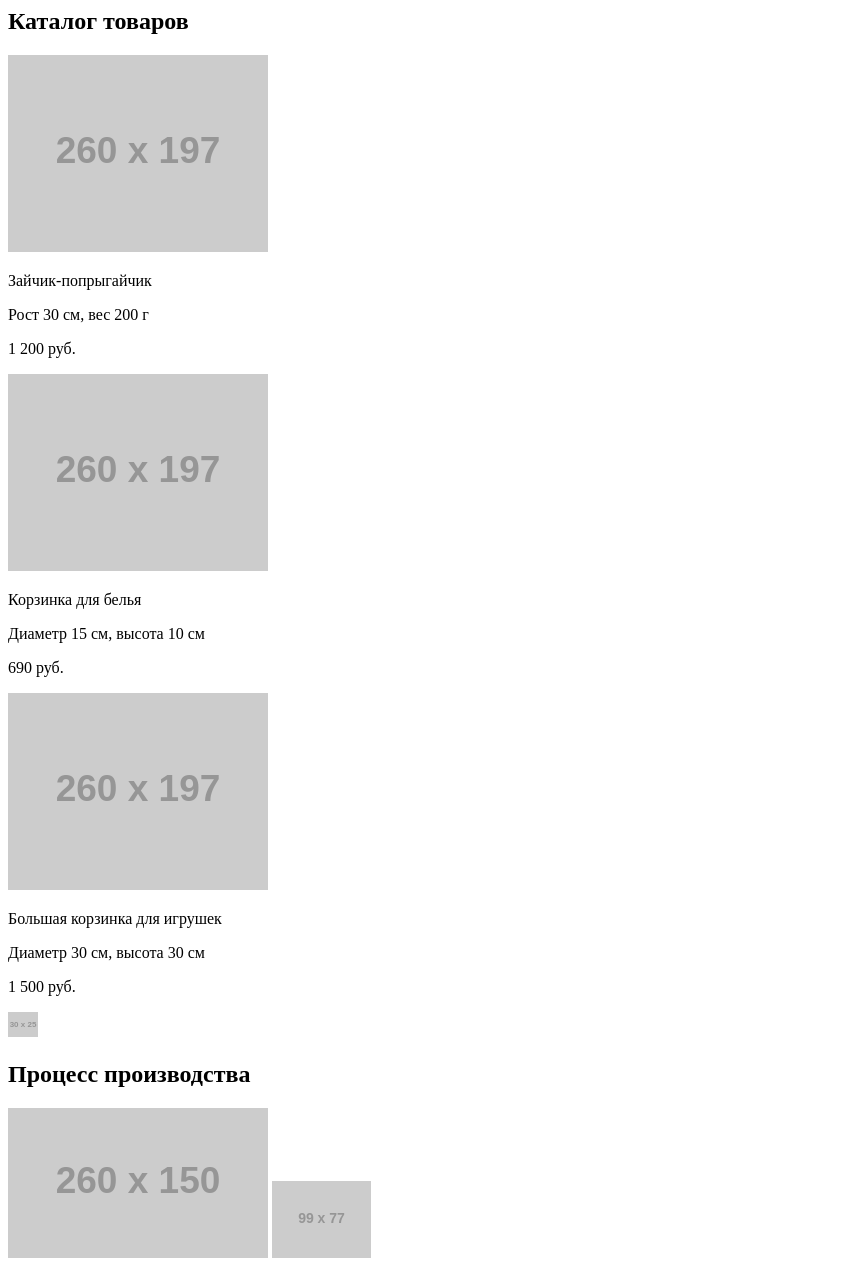
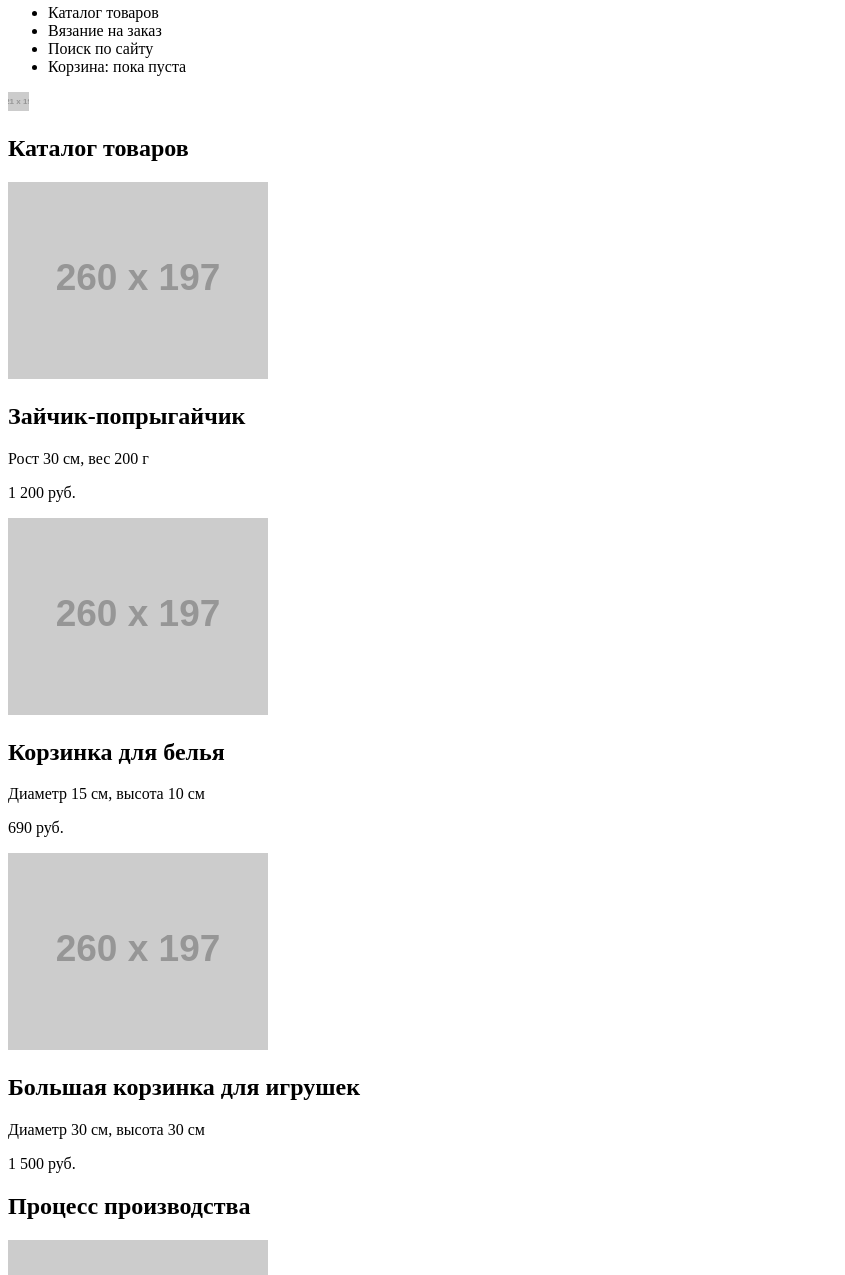
Before and after one commit to martolodyaouank/360823-mishka, a website: page catalog.html in a window 1280 px wide. Shown: the part 59-1334 px from the top of the page, without its empty margins (0-845 px from the left). Drawn offline with Linux system fonts and the light colour scheme; placeholder pictures from the web are drawn by us.

Commit message:
Исправление недочетов на странице с каталогом

```diff
--- a/catalog.html
+++ b/catalog.html
@@ -9,11 +9,21 @@
 
 <body class="page">
   <header class="page-header">
+    <section class="page-header__navigation">
+      <div class="page-header__container">
         <a class="page-header__logo" href="index.html">
           <img class="page-header__logo-image" src="http://placehold.it/88x35" width="88" height="35" alt="MISHKA">
         </a>
+        <ul class="page-header__navigation main-navigation">
+          <li class="main-navigation__item">Каталог товаров</li>
+          <li class="main-navigation__item">Вязание на заказ</li>
+          <li class="main-navigation__item">Поиск по сайту</li>
+          <li class="main-navigation__item">Корзина: пока пуста</li>
+        </ul>
+      </div>
+    </section>
     <a class="page-header__menu" href="#">
-      <img class="page-header__menu-image" src="http://placehold.it/21x19" width="21" height="19" alt="меню">
+      <img class="page-header__menu-image" src="http://placehold.it/21x19" width="21" height="19" alt="menu">
     </a>
   </header>
   <main class="page-main">
@@ -22,71 +32,73 @@
         <h1 class="catalog__title">Каталог товаров</h1>
       </div>
     </section>
+    <section class="products">
       <div class="products__container">
-      <section class="product">
-        <div class="product__item">
-          <img class="product__image" src="http://placehold.it/260x197" width="260" height="197" alt="Зайчик-попрыгайчик">
-          <div class="product__container">
-            <p class="product__title">Зайчик-попрыгайчик</p>
-            <p class="product__description">Рост 30 см, вес 200 г</p>
-            <div class="product__offer">
-              <p class="product__price">1 200 руб.</p>
-              <a class="product__button btn" href="#"></a>
+        <div class="products__item">
+          <a class="products__image-link" href="#">
+            <img class="products__image" src="http://placehold.it/260x197" width="260" height="197" alt="Зайчик-попрыгайчик">
+          </a>
+          <div class="products__container">
+            <a class="products__title-link"><h2 class="products__title">Зайчик-попрыгайчик</h2></a>
+            <p class="products__description">Рост 30 см, вес 200 г</p>
+            <div class="products__offer">
+              <p class="products__price">1 200 руб.</p>
+              <a class="products__button btn" href="#"></a>
             </div>
           </div>
         </div>
-        <div class="product__item">
-          <img class="product__image" src="http://placehold.it/260x197" width="260" height="197" alt="Корзинка для белья">
-          <div class="product__container">
-            <p class="product__title">Корзинка для белья</p>
-            <p class="product__description">Диаметр 15 см, высота 10 см</p>
-            <div class="product__offer">
-              <p class="product__price">690 руб.</p>
-              <a class="product__button btn" href="#"></a>
+        <div class="products__item">
+          <a class="products__image-link" href="#">
+            <img class="products__image" src="http://placehold.it/260x197" width="260" height="197" alt="Корзинка для белья">
+          </a>
+          <div class="products__container">
+            <a class="products__title-link"><h2 class="products__title">Корзинка для белья</h2></a>
+            <p class="products__description">Диаметр 15 см, высота 10 см</p>
+            <div class="products__offer">
+              <p class="products__price">690 руб.</p>
+              <a class="products__button btn" href="#"></a>
             </div>
           </div>
         </div>
-        <div class="product__item">
-          <img class="product__image" src="http://placehold.it/260x197" width="260" height="197" alt="Большая корзинка для игрушек">
-          <div class="product__container">
-            <p class="product__title">Большая корзинка для игрушек</p>
-            <p class="product__description">Диаметр 30 см, высота 30 см</p>
-            <div class="product__offer">
-              <p class="product__price">1 500 руб.</p>
-              <a class="product__button btn" href="#"></a>
+        <div class="products__item">
+          <a class="products__image-link" href="#">
+            <img class="products__image" src="http://placehold.it/260x197" width="260" height="197" alt="Большая корзинка для игрушек">
+          </a>
+          <div class="products__container">
+            <a class="products__title-link"><h2 class="products__title">Большая корзинка для игрушек</h2></a>
+            <p class="products__description">Диаметр 30 см, высота 30 см</p>
+            <div class="products__offer">
+              <p class="products__price">1 500 руб.</p>
+              <a class="products__button btn" href="#"></a>
+            </div>
           </div>
         </div>
       </div>
     </section>
     <section class="production">
       <div class="production__headline">
-          <img class="production__headline__image" src="http://placehold.it/30x25" width="30" height="25" alt="">
-          <h2 class="production__headline__title">Процесс производства</h2>
+        <h2 class="production__headline-title">Процесс производства</h2>
       </div>
       <div class="production__video">
-          <img class="production__video__image" src="http://placehold.it/260x150" width="260" height="150" alt="Видео производства">
-          <a class="production__video__button" href="#">
-            <img class="production__video__button__img" src="http://placehold.it/99x77" width="99" height="77" alt="Включить">
-          </a>
+        <img class="production__video-image" src="http://placehold.it/260x150" width="260" height="150" alt="Видео производства">
+        <a class="production__video-button" href="#"></a>
       </div>
-        <div class="production__description__container">
-          <p class="production_description__text">По просьбам наших любимых фолловеров мы сняли для вас подробное видео о том, как появляются наши товары.</p>
-          <a class="production__description__button btn" href="#">Сделать заказ</a>
+      <div class="production__description production__container">
+        <p class="production_description-text">По просьбам наших любимых фолловеров мы сняли для вас подробное видео о том, как появляются наши товары.</p>
+        <a class="production__description-button btn" href="#">Сделать заказ</a>
       </div>
     </section>
-    </div>
   </main>
   <footer class="page-footer">
     <div class="page-footer__container">
       <div class="footer__social">
-        <a class="social__button social__button--instagram" href="#">Instagram<img class="social__button--instagram__icon" src="http://placehold.it/24x24" width="24" height="24" alt="Instagram"></a>
-        <a class="social__button social__button--facebook" href="#">Facebook<img class="social__button--facebook__icon" src="http://placehold.it/17x28" width="17" height="28" alt="Facebook"></a>
-        <a class="social__button social__button--twitter" href="#">Twitter<img class="social__button--twitter__icon" src="http://placehold.it/25x22" width="25" height="22" alt="Twitter"></a>
+        <a class="social__button social__button--instagram" href="#">Instagram</a>
+        <a class="social__button social__button--facebook" href="#">Facebook</a>
+        <a class="social__button social__button--twitter" href="#">Twitter</a>
       </div>
       <div class="footer__copyright">
-        <a class="footer__copyright__link" href="https://htmlacademy.ru/">
-          <span>Разработано</span>
-          <img src="http://placehold.it/26x35" width="26" height="35" alt="HTML Academy">HTML Academy
+        <a class="footer__copyright-link" href="https://htmlacademy.ru/">
+          <span>Разработано</span> HTML Academy
         </a>
       </div>
     </div>
```
Lines whose indentation alone changed are shown as unchanged.
